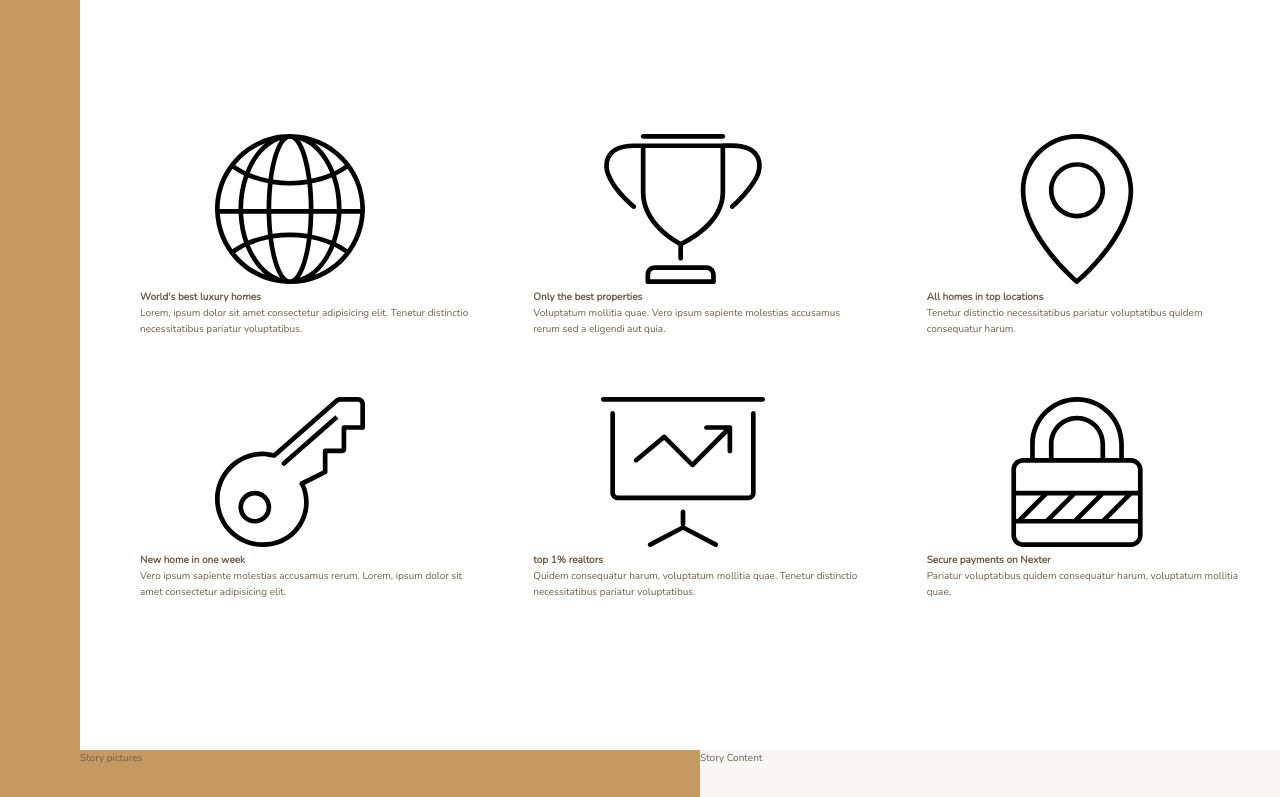
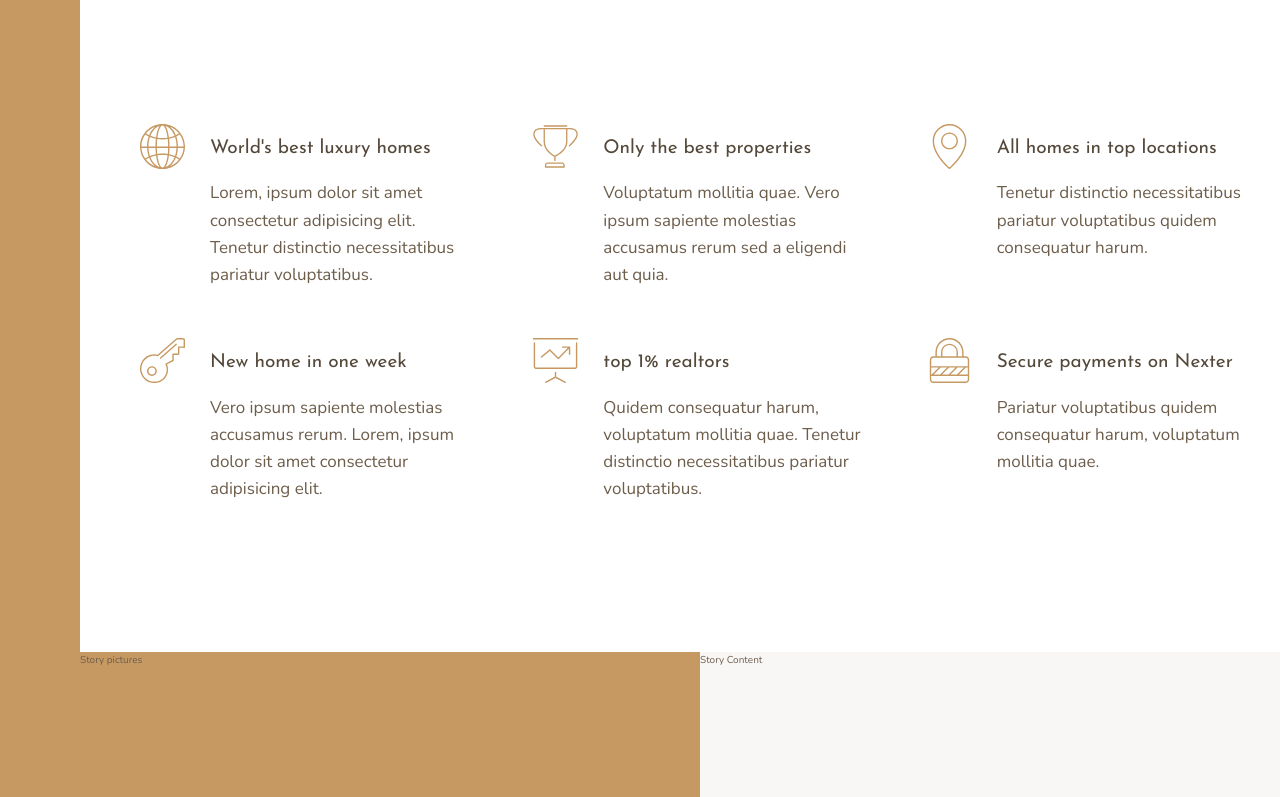
Before and after one commit to Simbaxo/Nexter, a website: page index.html in a window 1280 px wide. Shown: the part 656-1453 px from the top of the page. Drawn offline with nearby package versions, Linux system fonts and the light colour scheme.

Commit message:
Completed Features Section

```diff
--- a/index.html
+++ b/index.html
@@ -29,7 +29,7 @@
                 <svg class="feature__icon">
                     <use xlink:href="img/sprite.svg#icon-global"></use>
                 </svg>
-                <h4 class="heading-4">World's best luxury homes</h4>
+                <h4 class="heading-4 heading-4--dark">World's best luxury homes</h4>
                 <p class="feature__text">Lorem, ipsum dolor sit amet consectetur adipisicing elit. Tenetur distinctio necessitatibus pariatur voluptatibus.</p>
             </div>
 
@@ -37,7 +37,7 @@
                 <svg class="feature__icon">
                     <use xlink:href="img/sprite.svg#icon-trophy"></use>
                 </svg>
-                <h4 class="heading-4">Only the best properties</h4>
+                <h4 class="heading-4 heading-4--dark">Only the best properties</h4>
                 <p class="feature__text">Voluptatum mollitia quae. Vero ipsum sapiente molestias accusamus rerum sed a eligendi aut quia.</p>
             </div>
 
@@ -45,7 +45,7 @@
                 <svg class="feature__icon">
                     <use xlink:href="img/sprite.svg#icon-map-pin"></use>
                 </svg>
-                <h4 class="heading-4">All homes in top locations</h4>
+                <h4 class="heading-4 heading-4--dark">All homes in top locations</h4>
                 <p class="feature__text">Tenetur distinctio necessitatibus pariatur voluptatibus quidem consequatur harum.</p>
             </div>
 
@@ -53,7 +53,7 @@
                 <svg class="feature__icon">
                     <use xlink:href="img/sprite.svg#icon-key"></use>
                 </svg>
-                <h4 class="heading-4">New home in one week</h4>
+                <h4 class="heading-4 heading-4--dark">New home in one week</h4>
                 <p class="feature__text">Vero ipsum sapiente molestias accusamus rerum. Lorem, ipsum dolor sit amet consectetur adipisicing elit.</p>
             </div>
 
@@ -61,7 +61,7 @@
                 <svg class="feature__icon">
                     <use xlink:href="img/sprite.svg#icon-presentation"></use>
                 </svg>
-                <h4 class="heading-4">top 1% realtors</h4>
+                <h4 class="heading-4 heading-4--dark">top 1% realtors</h4>
                 <p class="feature__text">Quidem consequatur harum, voluptatum mollitia quae. Tenetur distinctio necessitatibus pariatur voluptatibus.</p>
             </div>
 
@@ -69,7 +69,7 @@
                 <svg class="feature__icon">
                     <use xlink:href="img/sprite.svg#icon-lock"></use>
                 </svg>
-                <h4 class="heading-4">Secure payments on Nexter</h4>
+                <h4 class="heading-4 heading-4--dark">Secure payments on Nexter</h4>
                 <p class="feature__text">Pariatur voluptatibus quidem consequatur harum, voluptatum mollitia quae.</p>
             </div>
         </section>
--- a/sass/_features.scss
+++ b/sass/_features.scss
@@ -4,6 +4,28 @@
   margin: 15rem 0;
 
   display: grid;
-  grid-template-columns: repeat(3, 1fr);
+  // grid-template-columns: repeat(3, 1fr);
+  grid-template-columns: repeat(auto-fit, minmax(25rem, 1fr));
   grid-gap: 6rem;
+  align-items: start;
 }
+
+.feature {
+
+  display: grid;
+  grid-template-columns: min-content 1fr;
+  grid-row-gap: 1.5rem;
+  grid-column-gap: 2.5rem;
+
+  &__icon {
+    fill: $color-primary;
+    width: 4.5rem;
+    height: 4.5rem;
+    grid-row: 1 / span 2;
+    transform: translateY(-1rem);
+  }
+
+  &__text {
+    font-size: 1.7rem;
+  }
+}
--- a/sass/_typography.scss
+++ b/sass/_typography.scss
@@ -0,0 +1,24 @@
+%heading {
+  font-family: $font-display;
+  font-weight: 400;
+}
+
+.heading-1 {
+  @extend %heading;
+}
+
+.heading-2 {
+  @extend %heading;
+}
+
+.heading-3 {
+  @extend %heading;
+}
+
+.heading-4 {
+  @extend %heading;
+  font-size: 1.9rem;
+
+  &--light { color: $color-grey-light-1 }
+  &--dark { color: $color-grey-dark-1 }
+}
```
Also changed, not shown: css/style.css.
